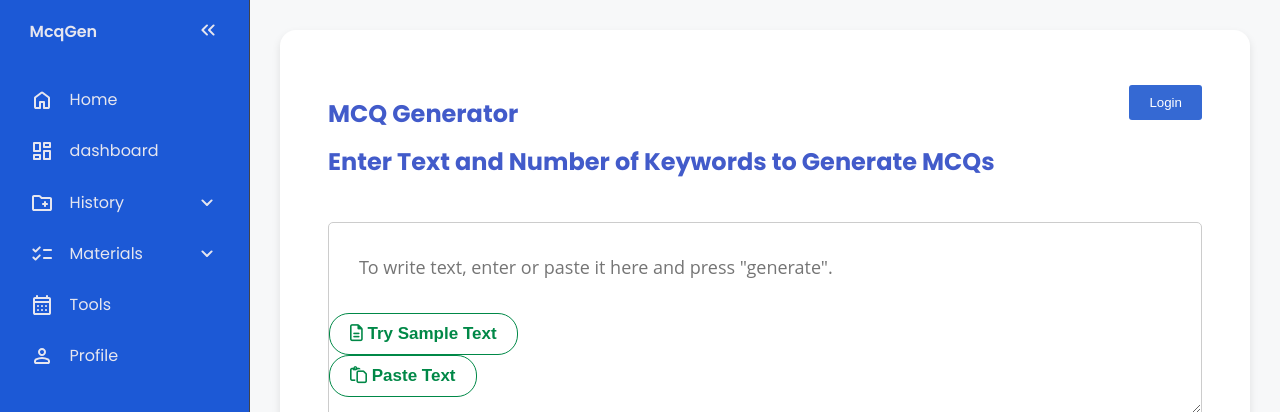
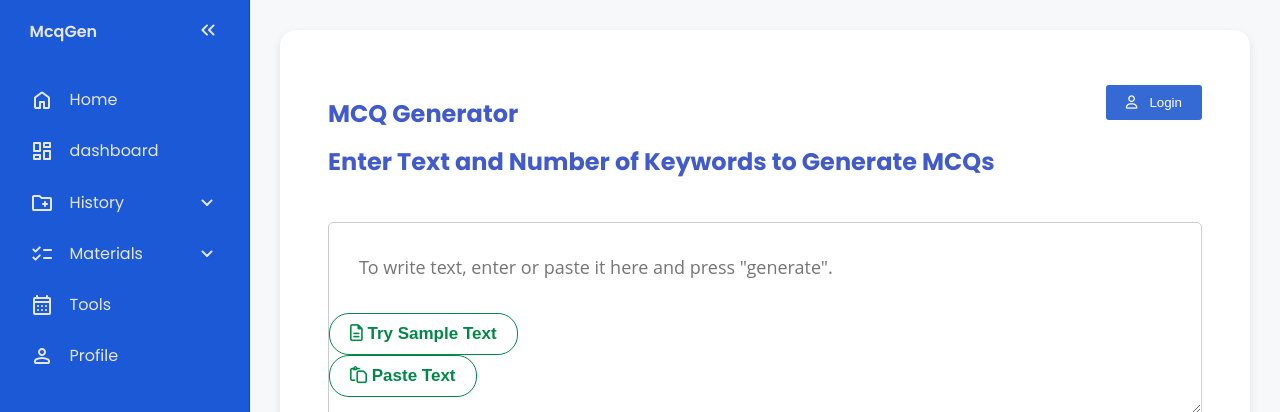
Before and after one commit to Birendra-dev/question_generation, a Django app: page / in a window 1280 px wide. Shown: the top 412 px of the page. Run offline with Django 4.2, Linux system fonts and the light colour scheme; some libraries are stand-ins or nearby versions.

Commit message:
icon changed

```diff
--- a/quesGens/templates/quesGens/index.html
+++ b/quesGens/templates/quesGens/index.html
@@ -51,7 +51,7 @@
 
             </div>
             {% else %}
-            <button id="loginBtn" class="login-btn">Login</button>
+            <button id="loginBtn" class="login-btn"><i style="margin-right:12px" class="fa-regular fa-user"></i>Login</button>
             {% endif %}
         </div>
 
```
